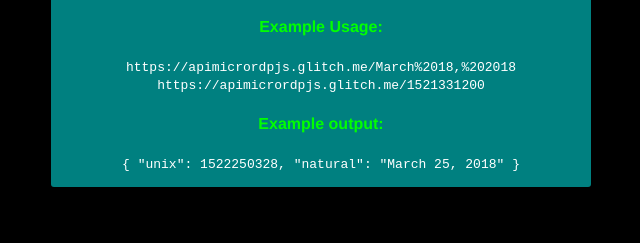
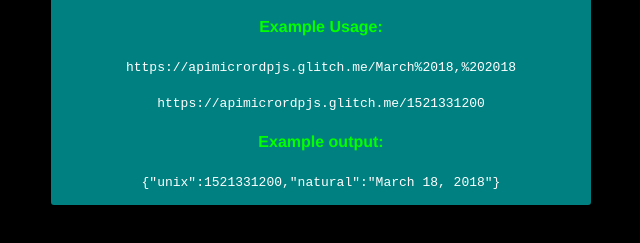
Before and after one commit to GeorgeCrisan/apimicrordpjs, a website: page views/index.html in a window 1280 px wide. Shown: the part 145-388 px from the top of the page, without its empty margins (344-984 px from the left). Drawn offline with Linux system fonts and the light colour scheme.

Commit message:
🚋🚎 Updated with Glitch

```diff
--- a/views/index.html
+++ b/views/index.html
@@ -15,12 +15,15 @@
               Example Usage:
           </h4>
           <code>
+
   https://apimicrordpjs.glitch.me/March%2018,%202018
             <br/>
+            <br/>
   https://apimicrordpjs.glitch.me/1521331200
+
           </code>
             <h4>Example output:</h4>
-  <code>{ "unix": 1522250328, "natural": "March 25, 2018" }</code>
+  <code>{"unix":1521331200,"natural":"March 18, 2018"}</code>
         </div>
      </body>
 
```
Also changed, not shown: server.js (+4 -5 lines).
